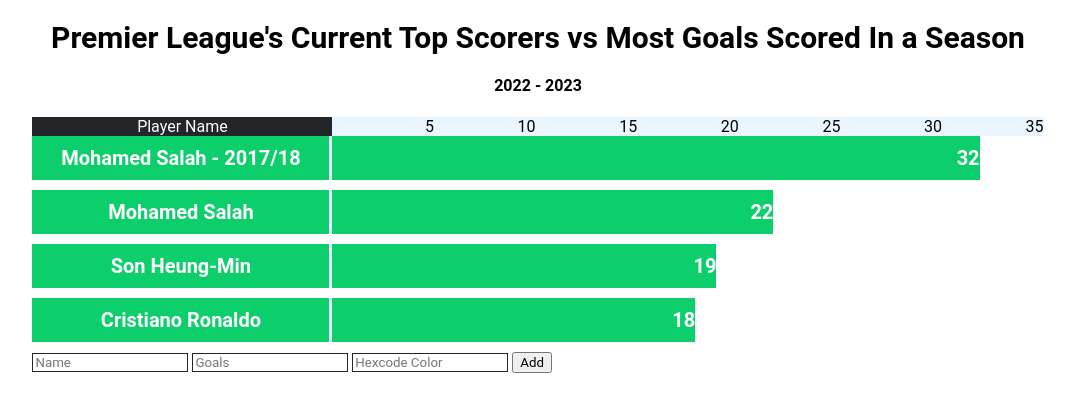
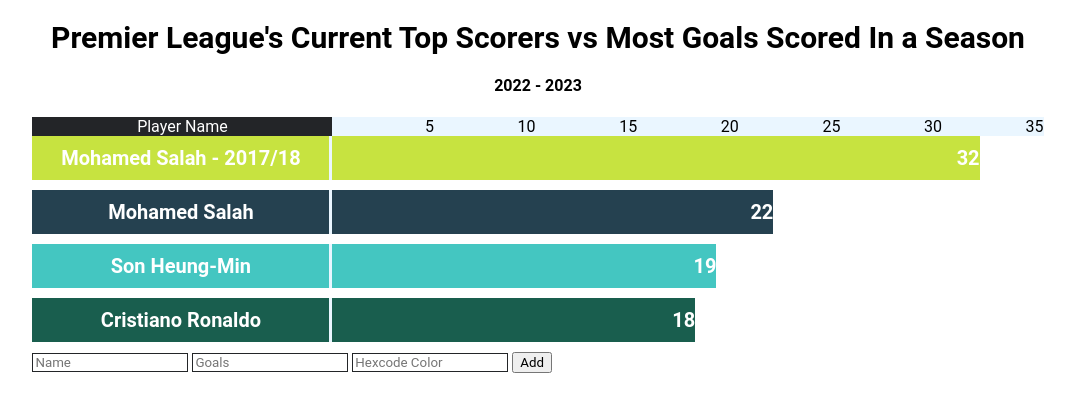
Before and after one commit to josemourinho333/barChart, a website: page index.html in a window 1280 px wide. Shown: the whole page, without its empty margins (102-1177 px from the left). Drawn offline with nearby package versions, Linux system fonts and the light colour scheme.

Commit message:
Random colors will represent the passed data

```diff
--- a/index.html
+++ b/index.html
@@ -137,16 +137,23 @@
   <script>
 
     const drawBarChart = function(data, options, element) {
+
       const barsOut = (data, options, element) => {
         let maxTick = options[1];
         for (let i = 0; i < data.length; i+=2) {
+          let colorR = Math.floor((Math.random() * 256));
+          let colorG = Math.floor((Math.random() * 256));
+          let colorB = Math.floor((Math.random() * 256));
+          let rgb = `${colorR}, ${colorG}, ${colorB}`;
           let realWidth = Math.floor((data[i+1]/maxTick)*100);
+
           let $gridContainer = $('<div/>', {class: 'grid-container'}),
-              $gridName = $('<div/>', {class: 'name', text: data[i]}),
+              $gridName = $('<div/>', {class: 'name', text: data[i], style: 'background-color: rgb(' + rgb + ');'}),
               $gridValue = $('<div/>', {
                 class: 'value',
                 text: data[i+1],
-                style: 'width: ' + realWidth + '%'});
+                style: 'width: ' + realWidth + '%;' + 'background-color: rgb(' + rgb + ');'});
+
           $gridContainer.append($gridName).appendTo(element);
           $gridContainer.append($gridValue).appendTo(element);
         }
@@ -157,7 +164,6 @@
         let maxTick = options[1];
         let tickBy = options[2];
         let ticks = maxTick/tickBy;
-        let tickStart = 0;
 
         let $gridHeaderContainer = $('<div/>', {class: 'grid-header-container'}),
             $nameHeader = $('<div/>', {class: 'name-header', text: nameHeader});
@@ -165,7 +171,7 @@
         $gridHeaderContainer.append($nameHeader).appendTo(element);
 
         for (let j = 0; j < ticks; j++) {
-          let $valueHeader = $('<div/>', {class: 'value-header', text: tickStart+=5});
+          let $valueHeader = $('<div/>', {class: 'value-header', text: (tickBy+=5)-5});
           $gridHeaderContainer.append($valueHeader).appendTo(element);
         }
       };
```
